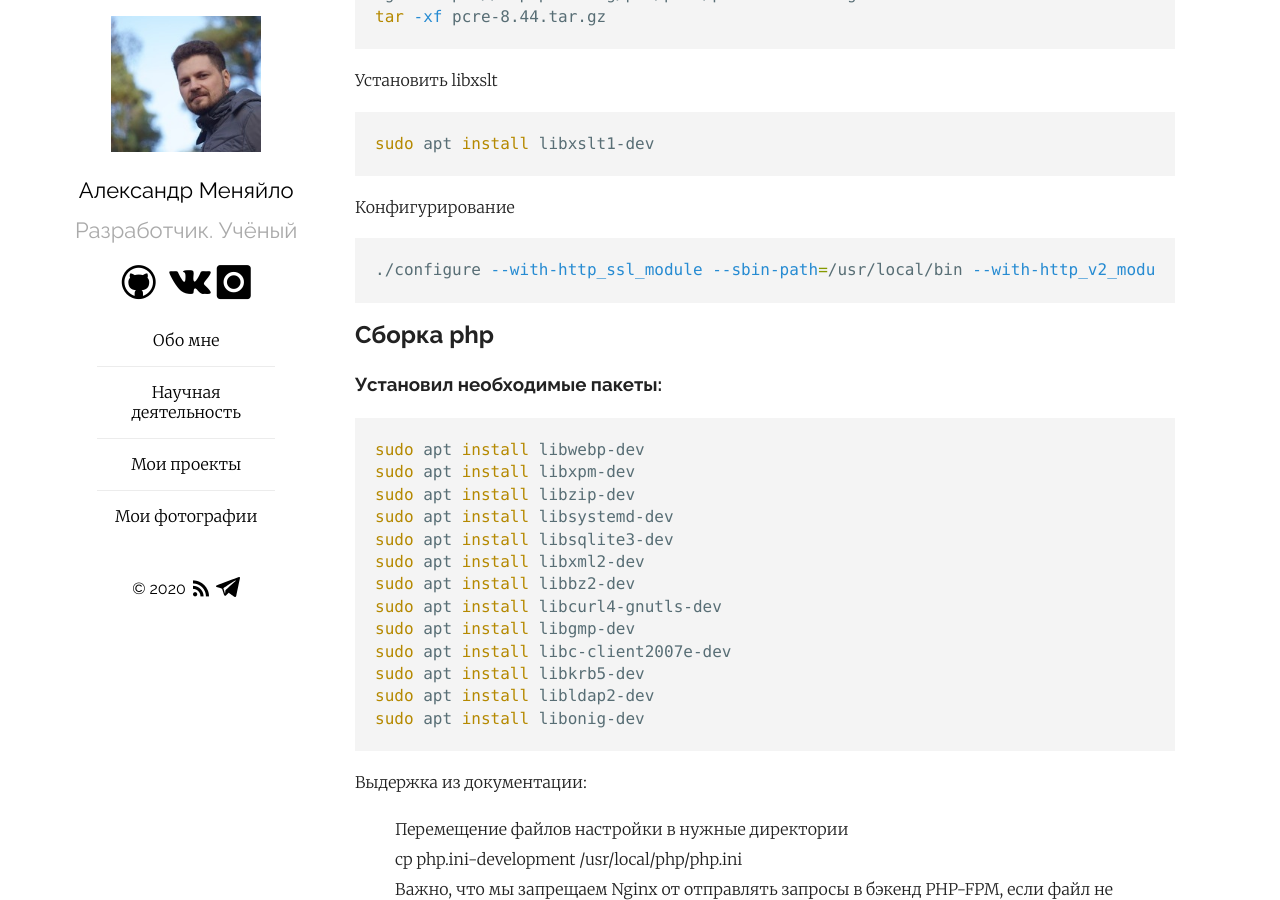
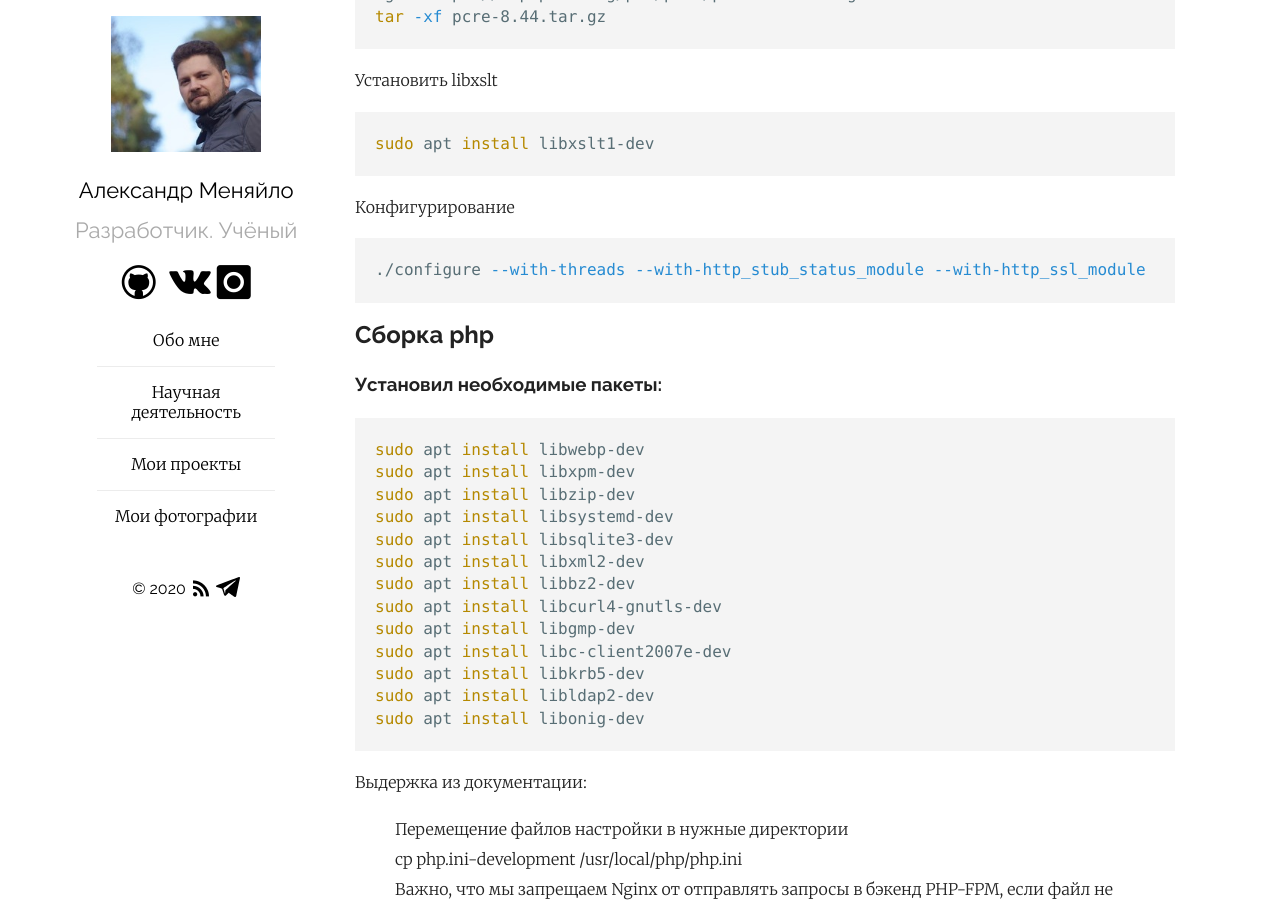
Before and after one commit to Mendeo/mendeo.github.io, a Jekyll site: the page built from _posts/2020-04-24-ustanovka-nextcloud.md, in a window 1280 px wide and 900 px high, scrolled down 1499 px. Built offline with Jekyll 4.4.1, drawn with Linux system fonts in a browser that asks for light colours.

Commit message:
Обновил скрипт в посте.

````diff
--- a/_posts/2020-04-24-ustanovka-nextcloud.md
+++ b/_posts/2020-04-24-ustanovka-nextcloud.md
@@ -55,7 +55,7 @@ sudo apt install libxslt1-dev
 Конфигурирование
 
 ```bash
-./configure --with-http_ssl_module --sbin-path=/usr/local/bin --with-http_v2_module --with-http_xslt_module --with-http_gunzip_module --with-http_gzip_static_module --with-pcre=../pcre-8.44 --with-pcre-jit --error-log-path=/usr/local/var/log/nginx-error.log --http-log-path=/usr/local/var/log/nginx-access.log --pid-path=/usr/local/var/log/nginx.pid --lock-path=/usr/local/var/log/nginx.lock
+./configure --with-threads --with-http_stub_status_module --with-http_ssl_module --sbin-path=/usr/local/bin --with-http_v2_module --with-http_xslt_module --with-http_gunzip_module --with-http_gzip_static_module --with-pcre=../pcre-8.44 --with-pcre-jit --error-log-path=/usr/local/var/log/nginx-error.log --http-log-path=/usr/local/var/log/nginx-access.log --pid-path=/usr/local/var/log/nginx.pid --lock-path=/usr/local/var/log/nginx.lock
 ```
 
 ## Сборка php
````
Also changed, not shown: other parts of _posts/2020-04-24-ustanovka-nextcloud.md (+1 -1 lines).
